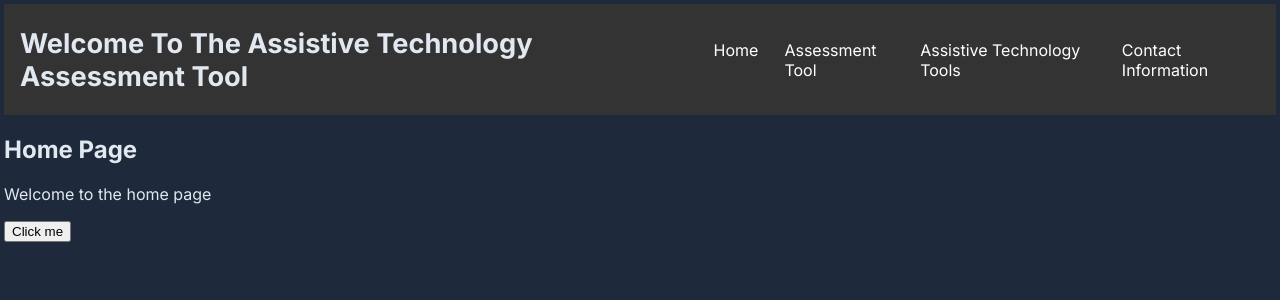
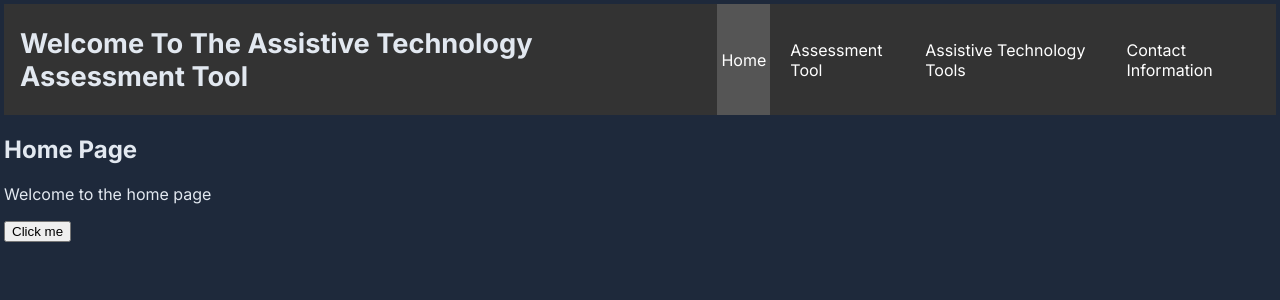
Before and after one commit to blytle1/nextjs-project-2, a Next.js app: page / in a window 1280 px wide. Shown: the top 300 px of the page. Built offline with nearby package versions, Linux system fonts and the light colour scheme.

Commit message:
update header

```diff
--- a/src/app/Components/header.js
+++ b/src/app/Components/header.js
@@ -6,7 +6,7 @@ function Header() {
     <nav className="nav">
       <h1 className="site-title">Welcome To The Assistive Technology Assessment Tool</h1>
         <ul>
-          <li><a href="/">Home</a></li>
+          <li className='active'><a href="/">Home</a></li>
           <li><a href="/assessment">Assessment Tool</a></li>
           <li><a href="/TechnologyTools">Assistive Technology Tools</a></li>
           <li><a href="/ContactInfo">Contact Information</a></li>
--- a/src/app/Components/header.modules.css
+++ b/src/app/Components/header.modules.css
@@ -9,7 +9,7 @@ body {
 .nav {
     display: flex;
     justify-content: space-between;
-    align-items: center;
+    align-items: stretch;
     background-color: #333;
     color: white;
     gap: 2rem;
@@ -31,7 +31,14 @@ body {
 .nav a {
     color: inherit;
     text-decoration: none;
+    height: 100%;
+    display: flex;
+    align-items: center;
+    padding: .25rem;
+}
 
+.nav li.active {
+    background-color: #555;
 }
 
 .nav li:hover {
--- a/src/app/globals.css
+++ b/src/app/globals.css
@@ -13,16 +13,6 @@ body {
   box-sizing: border-box;
 }
 
-a {
-  color: #e2e8f0;
-  margin-right: 10px;
-}
-
-a:hover {
-  color: rgb(213, 213, 105);
-  text-decoration: underline;
-}
-
 h1, h2, h3, h4, h5, h6 {
   color: #e2e8f0;
 
```
